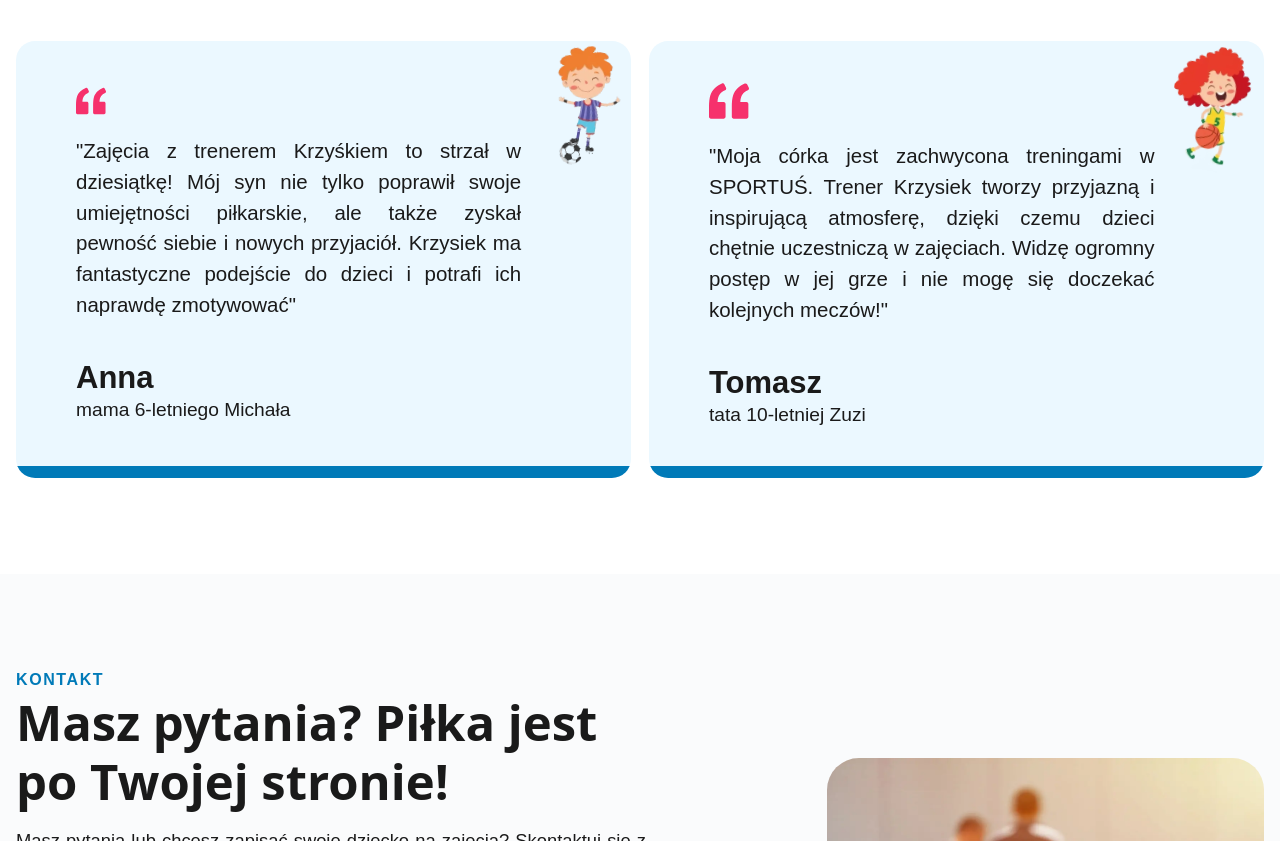
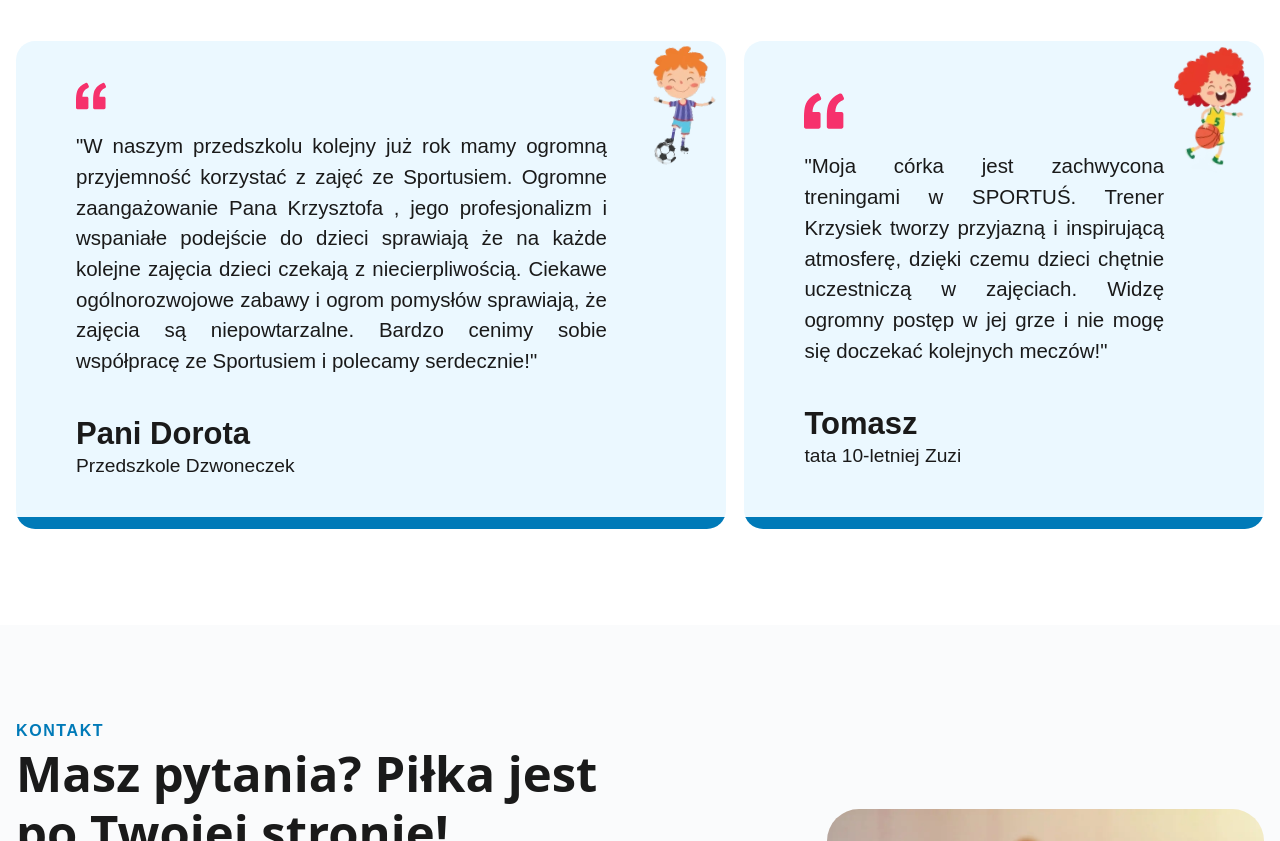
Before and after one commit to pawelkom88/sportus, an Astro site: page / in a window 1280 px wide. Shown: the part 4260-5101 px from the top of the page. Built offline with nearby package versions, Linux system fonts and the light colour scheme; Astro itself is replaced by a stand-in of ours; a web font is replaced by a local one.

Commit message:
add review

```diff
--- a/src/components/reviews/Reviews.astro
+++ b/src/components/reviews/Reviews.astro
@@ -44,15 +44,17 @@
           </g>
         </svg>
         <p class="cs-item-text">
-          "Zajęcia z trenerem Krzyśkiem to strzał w dziesiątkę! Mój syn nie tylko poprawił
-          swoje umiejętności piłkarskie, ale także zyskał pewność siebie i nowych
-          przyjaciół. Krzysiek ma fantastyczne podejście do dzieci i potrafi ich naprawdę
-          zmotywować"
+          "W naszym przedszkolu kolejny już rok mamy ogromną przyjemność korzystać z zajęć
+          ze Sportusiem. Ogromne zaangażowanie Pana Krzysztofa , jego profesjonalizm i
+          wspaniałe podejście do dzieci sprawiają że na każde kolejne zajęcia dzieci
+          czekają z niecierpliwością. Ciekawe ogólnorozwojowe zabawy i ogrom pomysłów
+          sprawiają, że zajęcia są niepowtarzalne. Bardzo cenimy sobie współpracę ze
+          Sportusiem i polecamy serdecznie!"
         </p>
         <div class="cs-flex-group">
           <span class="cs-name">
-            Anna
-            <span class="cs-job">mama 6-letniego Michała</span>
+            Pani Dorota
+            <span class="cs-job">Przedszkole Dzwoneczek </span>
           </span>
         </div>
       </li>
```
